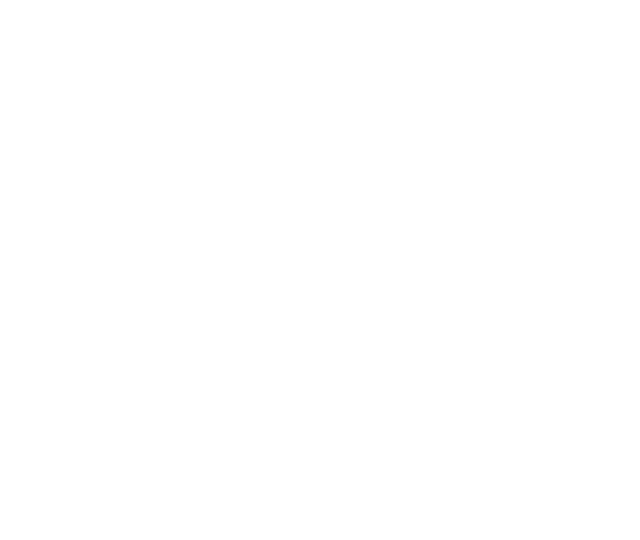
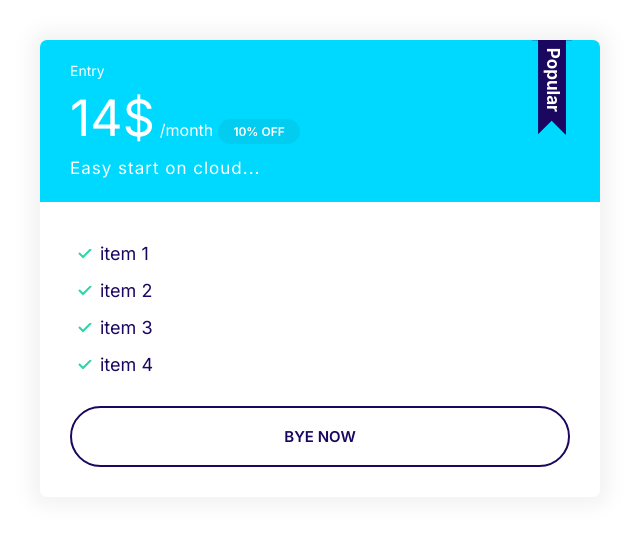
Before and after one commit to MeeetShaaah/MeeShaa-Basic-HTML-CSS-Website, a plain HTML site: page index.html in a window 1280 px wide. Shown: the whole page, without its empty margins (0-640 px from the left). Drawn offline with Linux system fonts and the light colour scheme.

Commit message:
Build Popular Badge component.

```diff
--- a/CSS/styles.css
+++ b/CSS/styles.css
@@ -338,7 +338,21 @@ a{
     margin-bottom: 2rem;
 }
 
-@media screen and(min-width:1024px) {
+.plan--popular .card__header{
+    position: relative;
+
+}
+
+.plan--popular .card__header::before{
+    content: url(../Images/popular.svg);
+    width: 40px;
+    display: inline-block;
+    position: absolute;
+    top: -5px;
+    right: 5%;
+}
+
+@media screen and (min-width:1024px){
     .plan__name{
         font-size: 1.4rem;
     }
--- a/index.html
+++ b/index.html
@@ -11,6 +11,27 @@
     <link rel="stylesheet" href="css/styles.css">
 </head>
 <body>
-
+    <div style="width: 50%; padding: 4rem">
+        <div class="plan plan--popular">
+            <div class="card card--secondary">
+                <header class="card__header">
+                    <h3 class="plan__name">Entry</h3>
+                    <span class="plan__price">14$</span>
+                    <span class="plan__billing-cycle">/month</span>
+                    <span class="badge badge--secondary badge--small"> 10% OFF</span>
+                    <span class="plan__description">Easy start on cloud...</span>
+                </header>
+                <div class="card__body">
+                    <ul class="list list--tick">
+                        <li class="list__item">item 1</li>
+                        <li class="list__item">item 2</li>
+                        <li class="list__item">item 3</li>
+                        <li class="list__item">item 4</li>
+                    </ul>
+                    <button class="btn btn--outline btn--block">Bye Now</button>
+                </div>
+            </div>
+        </div>
+    </div>
 </body>
 </html>
```
Also changed, not shown: Components/Popular_Badge.html (added, +22 -0 lines), Images/popular.svg (added).
